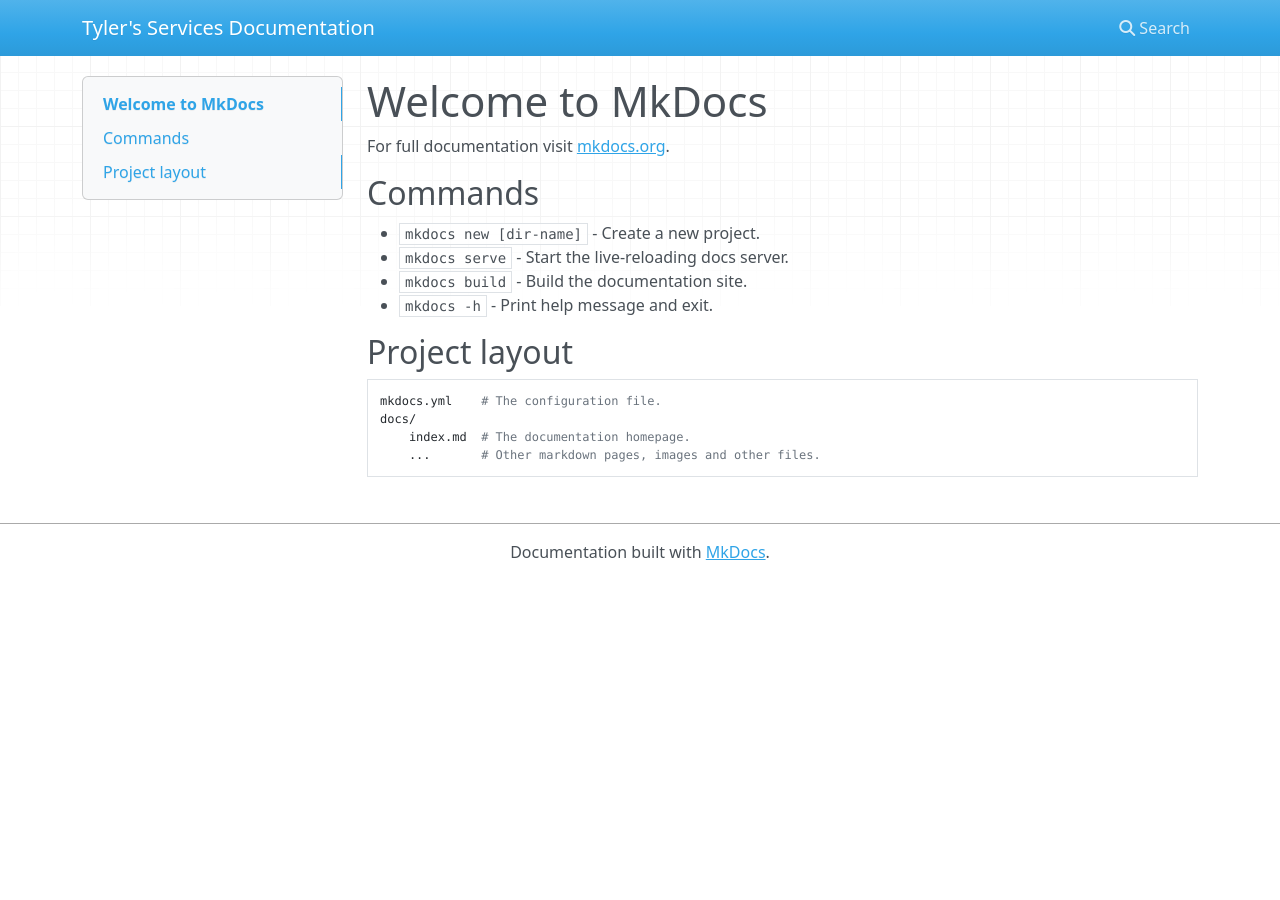
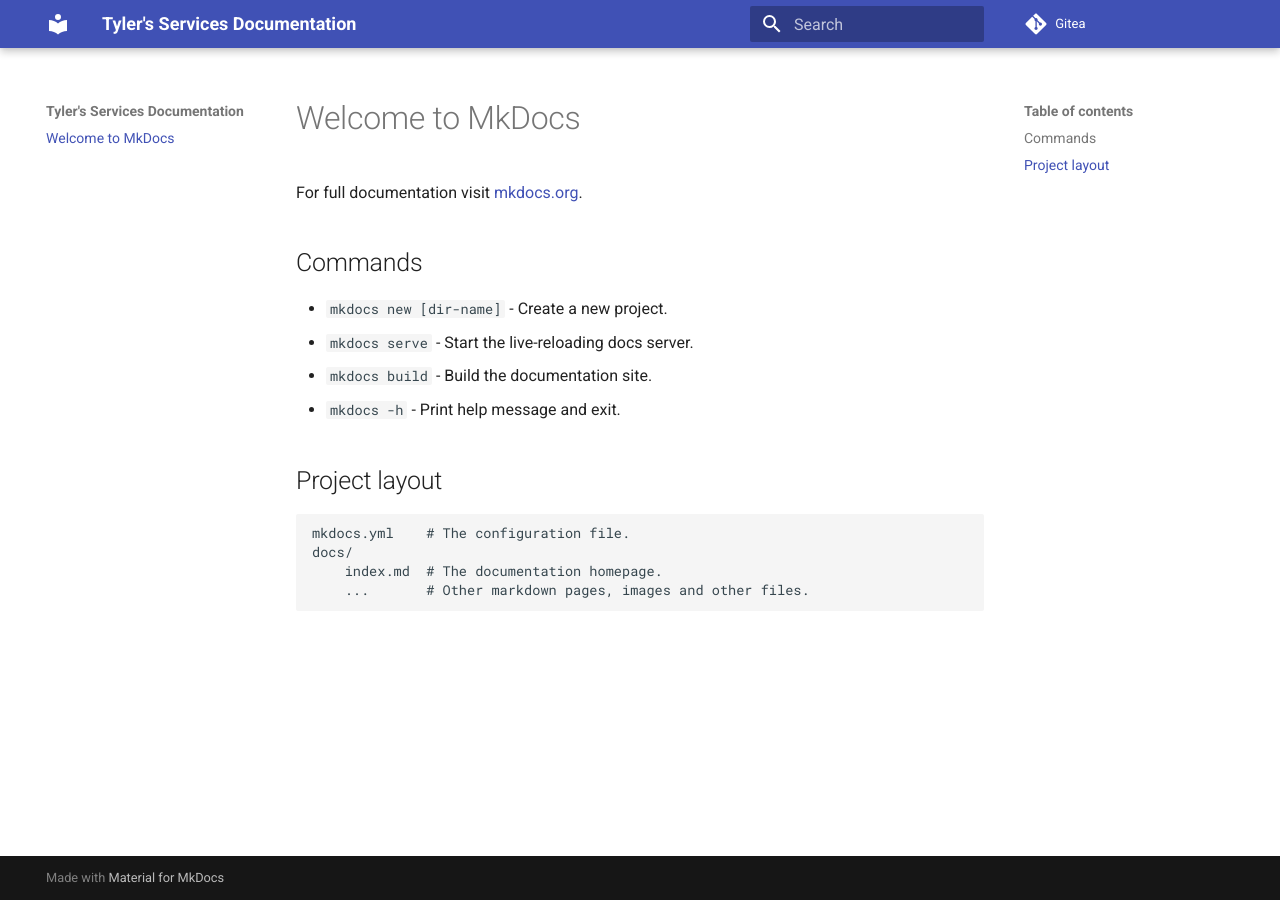
Before and after one commit to Clortox/Wiki, an MkDocs documentation site: the page built from docs/index.md, in a window 1280 px wide. Built offline with MkDocs 1.6.1 and Material for MkDocs 9.7.7, drawn with Linux system fonts in a browser that asks for light colours; nearby versions of some CDN libraries.

```diff
--- a/mkdocs.yml
+++ b/mkdocs.yml
@@ -1 +1,13 @@
 site_name: Tyler's Services Documentation
+repo_url: https://git.clortox.com/Infrastructure/wiki
+repo_name: Gitea
+site_description: Documentation for Tyler's Public and Semi-Public Services
+site_author: Tyler Perkins
+theme:
+  name: material
+plugins:
+  - search
+  - mermaid2
+  - git-revision-date-localized
+  - git-authors
+  - autolinks
```
Also changed, not shown: requirements.txt (added, +40 -0 lines), 1 other file.
